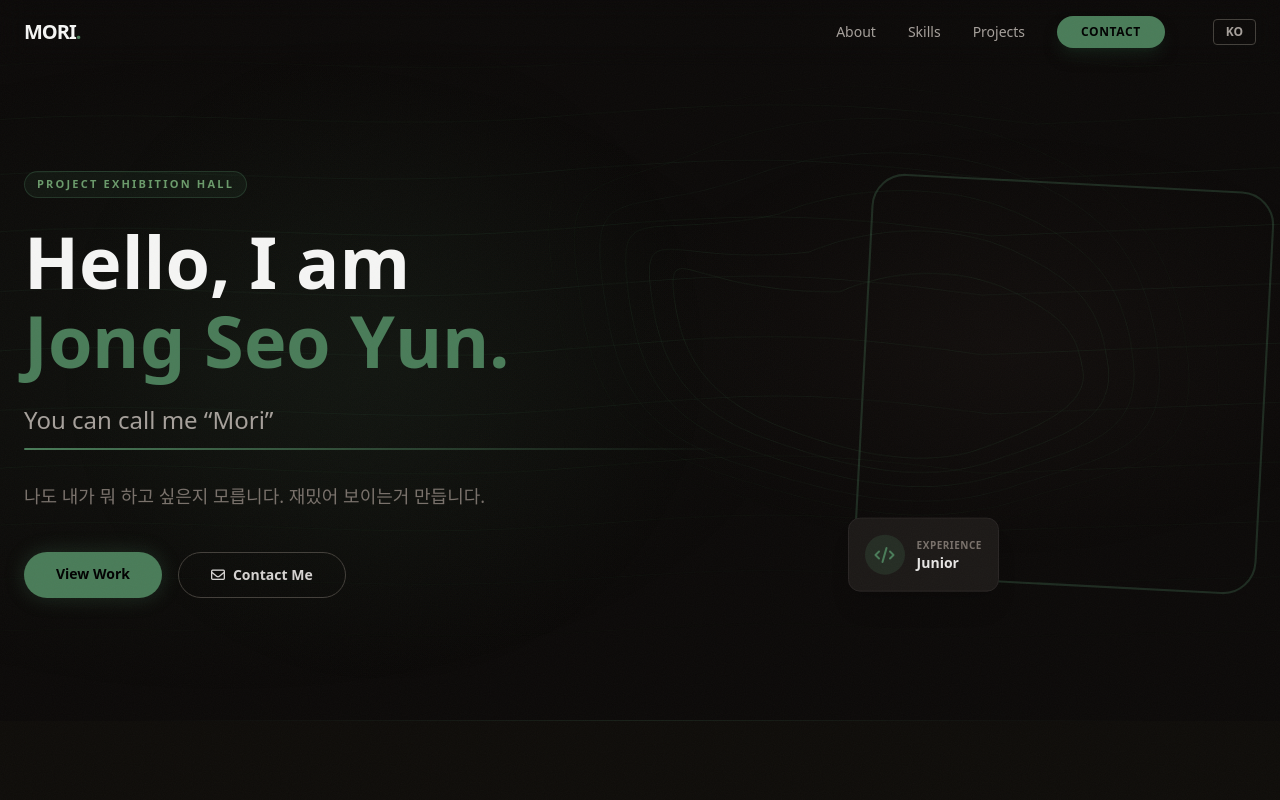
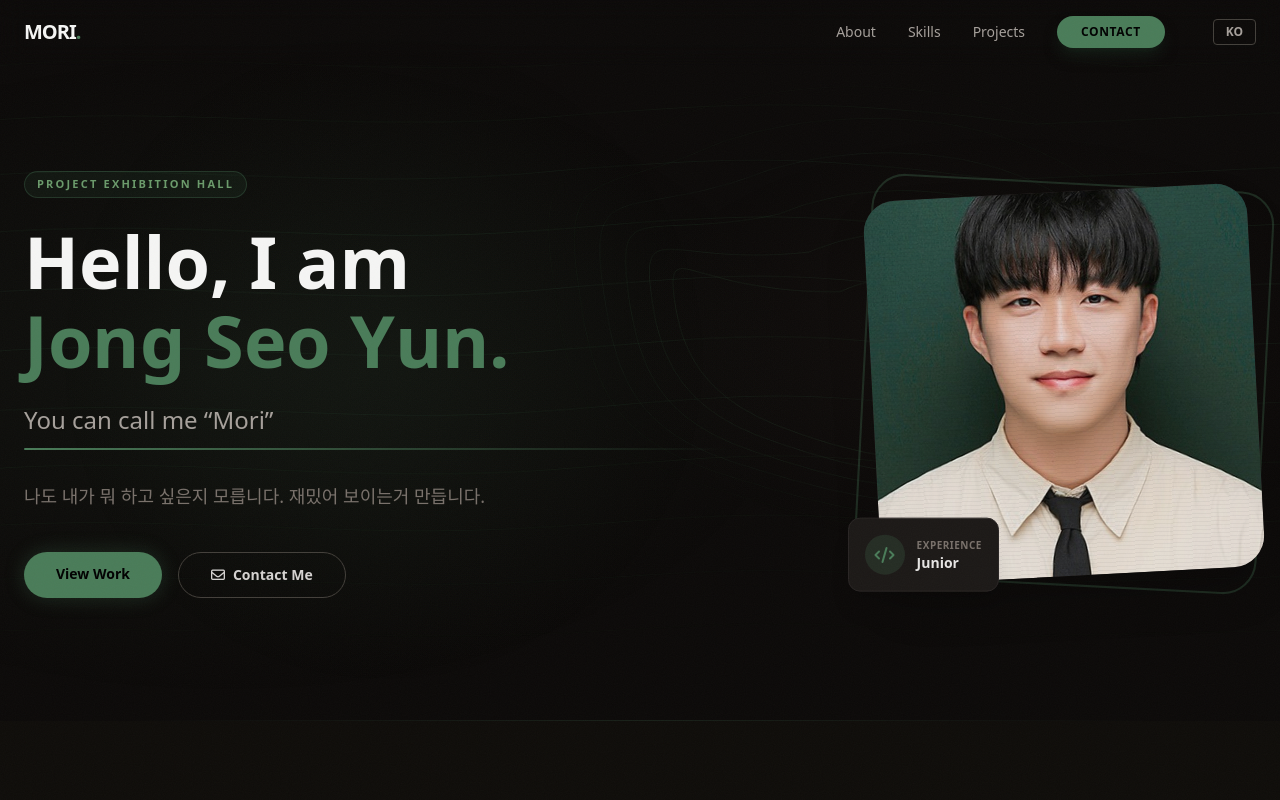
Before and after one commit to YunMori/my-portfolio, a Next.js app: page / in a window 1280 px wide. Shown: the top 800 px of the page. Built offline with nearby package versions, Linux system fonts and the light colour scheme; no server answers; the database is empty.

Commit message:
fix: remove card-glow from image container (position conflict with absolute)

```diff
--- a/components/Hero.tsx
+++ b/components/Hero.tsx
@@ -164,7 +164,7 @@ export default function Hero() {
                         <div className="absolute inset-0 border-2 border-green-500/30 rounded-[2rem] rotate-3 scale-105"></div>
 
                         {/* Image container with card-glow on hover */}
-                        <div className="card-glow absolute inset-0 bg-stone-800 rounded-[2rem] -rotate-3 hover:rotate-0 transition-transform duration-500 overflow-hidden shadow-2xl group cursor-pointer">
+                        <div className="absolute inset-0 bg-stone-800 rounded-[2rem] -rotate-3 hover:rotate-0 transition-transform duration-500 overflow-hidden shadow-2xl group cursor-pointer">
                             <Image
                                 src="/hero-profile.jpg"
                                 alt="Jong Seo Yun"
```
